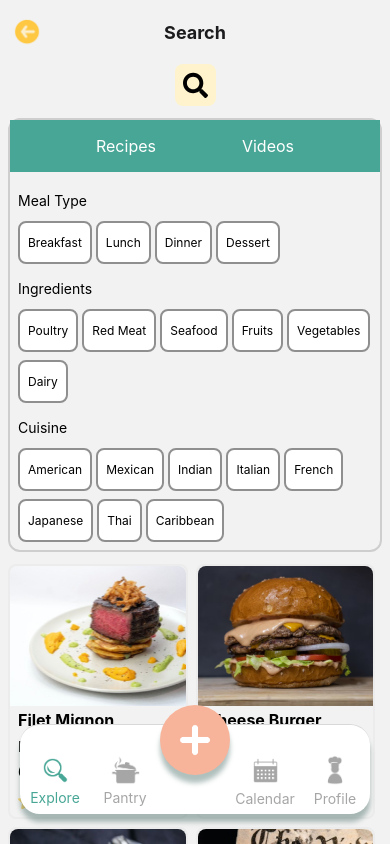
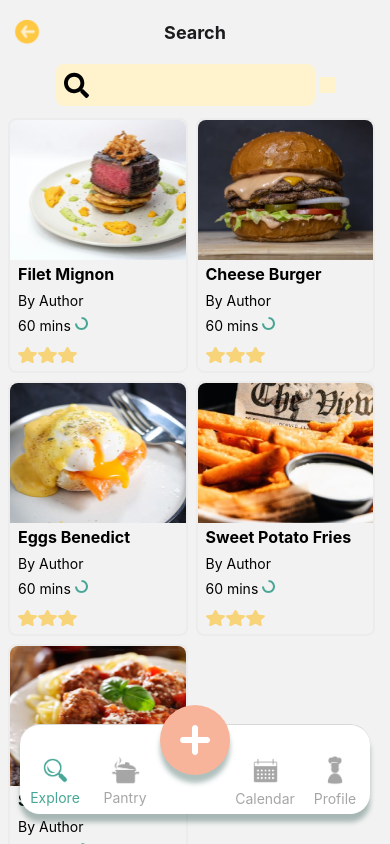
Before and after one commit to chefit-ucf/Chef_It, a React Native app in the folder chefit_frontend/: screen /Search in a window 390 px wide. Built offline with nearby package versions, Linux system fonts and the light colour scheme.

Commit message:
filter progress

```diff
--- a/chefit_frontend/subScreens/Search.js
+++ b/chefit_frontend/subScreens/Search.js
@@ -1,6 +1,6 @@
 import React, { useState, useRef, useEffect } from 'react';
 import { TabView, SceneMap } from 'react-native-tab-view';
-import { StyleSheet, Text, SafeAreaView, ScrollView, View, Dimensions, StatusBar } from 'react-native';
+import { StyleSheet, Text, TextInput, SafeAreaView, ScrollView, View, Dimensions, StatusBar, Pressable } from 'react-native';
 import Svg, { Path } from "react-native-svg"
 
 import Filter from '../components/Filter';
@@ -11,8 +11,11 @@ export default function Search({navigation}) {
 
   const [items, setItems] = useState(searchItems)
   const [selected, setSelected] = useState([])
+  const [filter, setFilter] = useState(false)
+  const [filteredItems, setFilteredItems] = useState(searchItems)
 
-  const [filteredItems, setFilteredItems] = useState(searchItems)
+  const [text, onChangeText] = useState('');
+
   useEffect(()=>{
 
     // create a filtered array (items) that displays items based on what type (property) is within the selected array
@@ -20,14 +23,29 @@ export default function Search({navigation}) {
       setFilteredItems(searchItems)
     }else{
       setFilteredItems(searchItems.filter(item =>
-        selected.includes(item.type) ||
-        selected.includes(item.ingredient) ||
-        selected.includes(item.cuisine)
+        selected.includes(item.type)
+        // ||
+        // selected.includes(item.ingredient) ||
+        // selected.includes(item.cuisine)
       ))
     }
 
+
   },[selected])
 
+
+  useEffect(()=>{
+    if(text.length == 0)
+      setFilteredItems(filteredItems)
+    else{
+      setFilteredItems(filteredItems.filter(item => item.title.includes(text)))
+    }
+
+  },[text, selected])
+
+  function handlePress(){
+    setFilter(!filter)
+  }
 
   const styles = StyleSheet.create({
     safe:{
@@ -64,16 +82,29 @@ export default function Search({navigation}) {
               <Path d="M24.6558 22.5661L19.7881 17.6509C19.5684 17.4291 19.2706 17.3058 18.9581 17.3058H18.1623C19.5098 15.5655 20.3105 13.3767 20.3105 10.9955C20.3105 5.33099 15.7651 0.741211 10.1553 0.741211C4.54545 0.741211 0 5.33099 0 10.9955C0 16.66 4.54545 21.2498 10.1553 21.2498C12.5134 21.2498 14.6812 20.4413 16.4046 19.0806V19.8842C16.4046 20.1997 16.5267 20.5004 16.7464 20.7223L21.6141 25.6374C22.073 26.1008 22.8152 26.1008 23.2692 25.6374L24.6509 24.2422C25.1099 23.7788 25.1099 23.0295 24.6558 22.5661ZM10.1553 17.3058C6.70345 17.3058 3.90587 14.4859 3.90587 10.9955C3.90587 7.51002 6.69856 4.68517 10.1553 4.68517C13.6071 4.68517 16.4046 7.50509 16.4046 10.9955C16.4046 14.481 13.612 17.3058 10.1553 17.3058Z" fill="black"/>
             </Svg>
             {/* will be changed later */}
-              <Text style={{ flex: 1 }} />
+              <TextInput style={{ flex: 1 }}
+                onChangeText={onChangeText}
+                value={text}
+              />
             </View>
+            <Pressable
+              style={{ flexDirection: 'row', justifyContent: 'space-between', marginHorizontal: 2, backgroundColor: '#FEF3CD', paddingHorizontal: 8,paddingVertical: 8 }}
+              onPress={() => handlePress()}
+            >
+
+            </Pressable>
           </View>
         </View>
+        <View
+          style={(filter) ? {display: 'flex'} : {display: 'none'}}>
         <Filter
           items={items}
           setItems={setItems}
           selected={selected}
           setSelected={setSelected}
         />
+        </View>
+
         <ScrollView style={{width: "100%", paddingHorizontal: 8, }}>
           <View style={styles.flex}>
             {filteredItems.map((source)=>(
```
